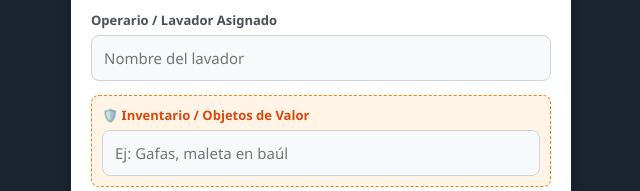
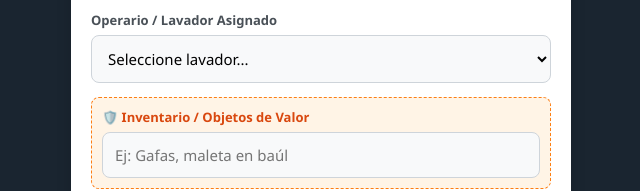
Before and after one commit to dediaz99-cyber/App_washcontrol-pro, a plain HTML site: page index.html in a window 1280 px wide. Shown: the part 600-791 px from the top of the page, without its empty margins (319-959 px from the left). Drawn offline with Linux system fonts and the light colour scheme.

Commit message:
Update index.html

```diff
--- a/index.html
+++ b/index.html
@@ -53,7 +53,18 @@
             </div>
             <div class="form-group"><label>Tipo de Servicio</label><select id="servicio" required onchange="asignarPrecio()"><option value="">Seleccione...</option></select></div>
             <div class="form-group"><label>Valor a Cancelar ($)</label><input type="number" id="valor" required></div>
-            <div class="form-group"><label>Operario / Lavador Asignado</label><input type="text" id="operario" placeholder="Nombre del lavador" required></div>
+
+            <div class="form-group">
+                <label>Operario / Lavador Asignado</label>
+                <select id="operario" required>
+                    <option value="">Seleccione lavador...</option>
+                    <option value="Lavador 1">Lavador 1</option>
+                    <option value="Lavador 2">Lavador 2</option>
+                    <option value="Lavador 3">Lavador 3</option>
+                    <option value="Lavador 4">Lavador 4</option>
+                </select>
+            </div>
+
             <div class="alert-box"><label style="color: #d9480f;">🛡️ Inventario / Objetos de Valor</label><input type="text" id="objetos-valor" placeholder="Ej: Gafas, maleta en baúl" required></div>
             <button type="button" class="btn btn-primary" onclick="registrarTurno()">Registrar Ingreso</button>
         </form>
@@ -119,7 +130,7 @@
         const data = registros.map(r => [r.turno, r.hora, r.placa, r.cliente, r.celular, r.tipoVehiculo, r.servicio, r.valor, r.operario, r.objetosValor]);
         data.unshift(["Turno", "Fecha y Hora Ingreso", "Placa", "Cliente", "Celular", "Tipo de Vehículo", "Servicio Solicitado", "Valor Pagado ($)", "Lavador Asignado", "Inventario / Objetos Valor"]);
         const ws = XLSX.utils.aoa_to_sheet(data); const wb = XLSX.utils.book_new(); XLSX.utils.book_append_sheet(wb, ws, "Jornada");
-        XLSX.writeFile(wb, `Reporte_Estandar_${new Date().toISOString().slice(0,10)}.xlsx`);
+        XXLSX.writeFile(wb, `Reporte_Estandar_${new Date().toISOString().slice(0,10)}.xlsx`);
     }
     actualizarInterfaz();
 </script>
```
